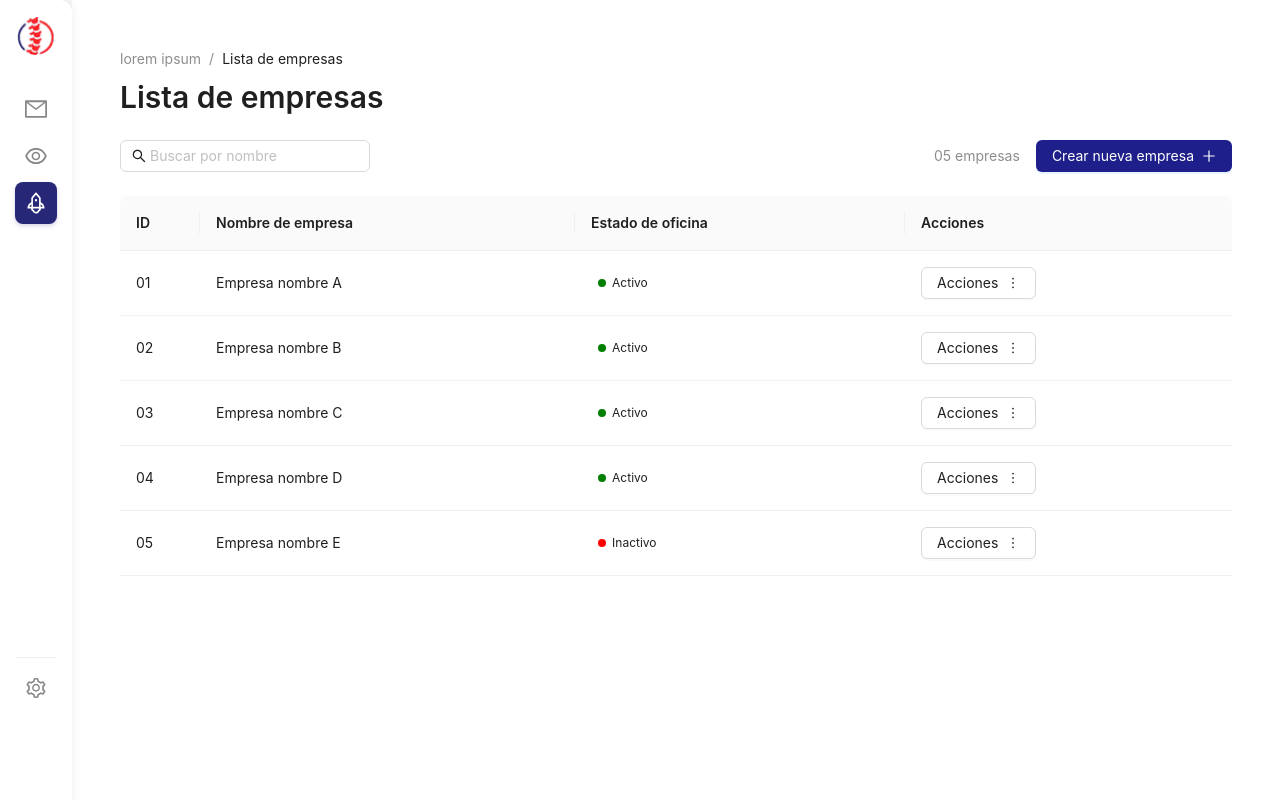
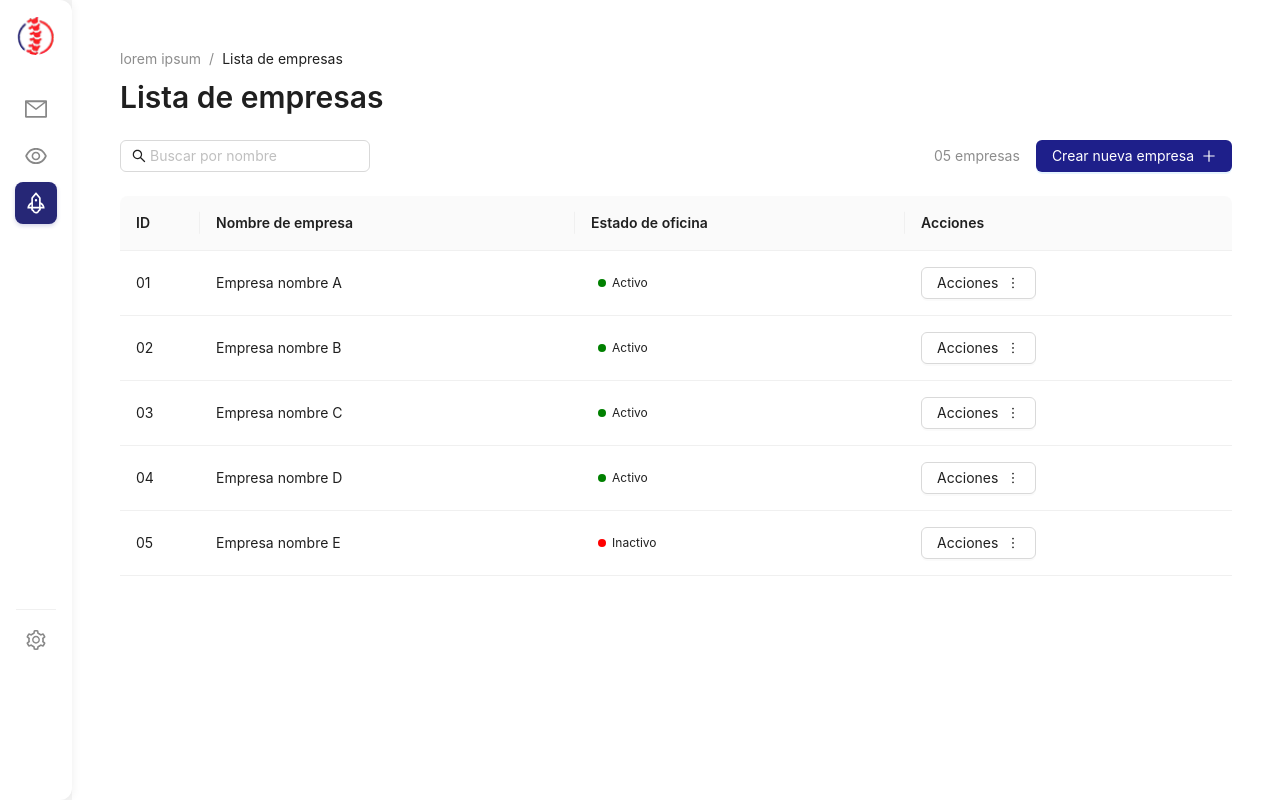
Before and after one commit to felipeallen20/Prueba-7am, a Next.js app: page /dashboard in a window 1280 px wide. Built offline with nearby package versions, Linux system fonts and the light colour scheme.

Commit message:
style(layout): fixed overflow in y

```diff
--- a/src/app/layout.tsx
+++ b/src/app/layout.tsx
@@ -50,7 +50,7 @@ export default function RootLayout({
   return (
     <html lang="en">
       <body>
-        <Layout style={{ minHeight: '100vh' }}>
+        <Layout style={{ minHeight: '100vh', maxHeight: '100vh', overflow: "hidden" }}>
           <Sider
             width={72}
             style={{
```
